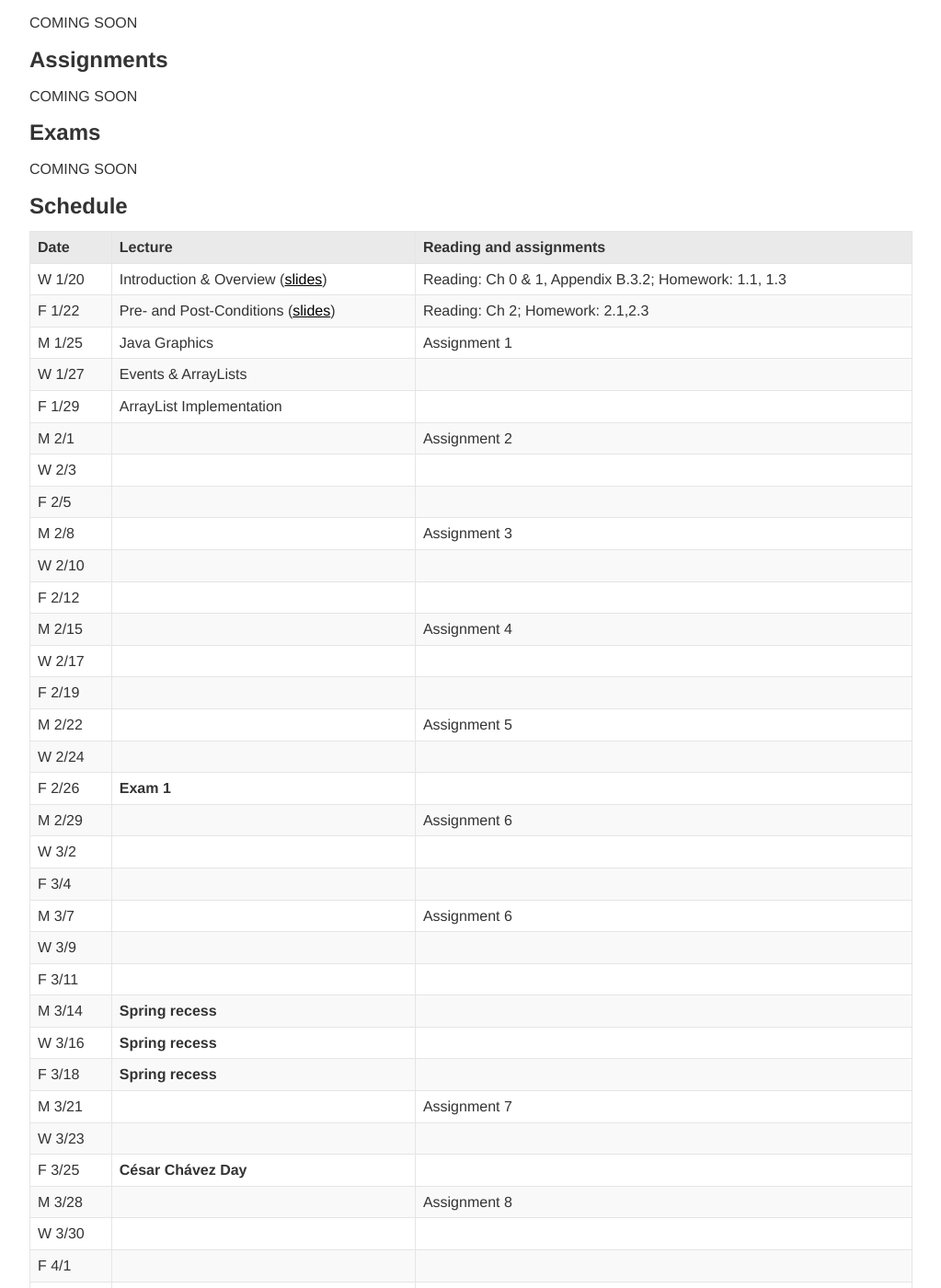
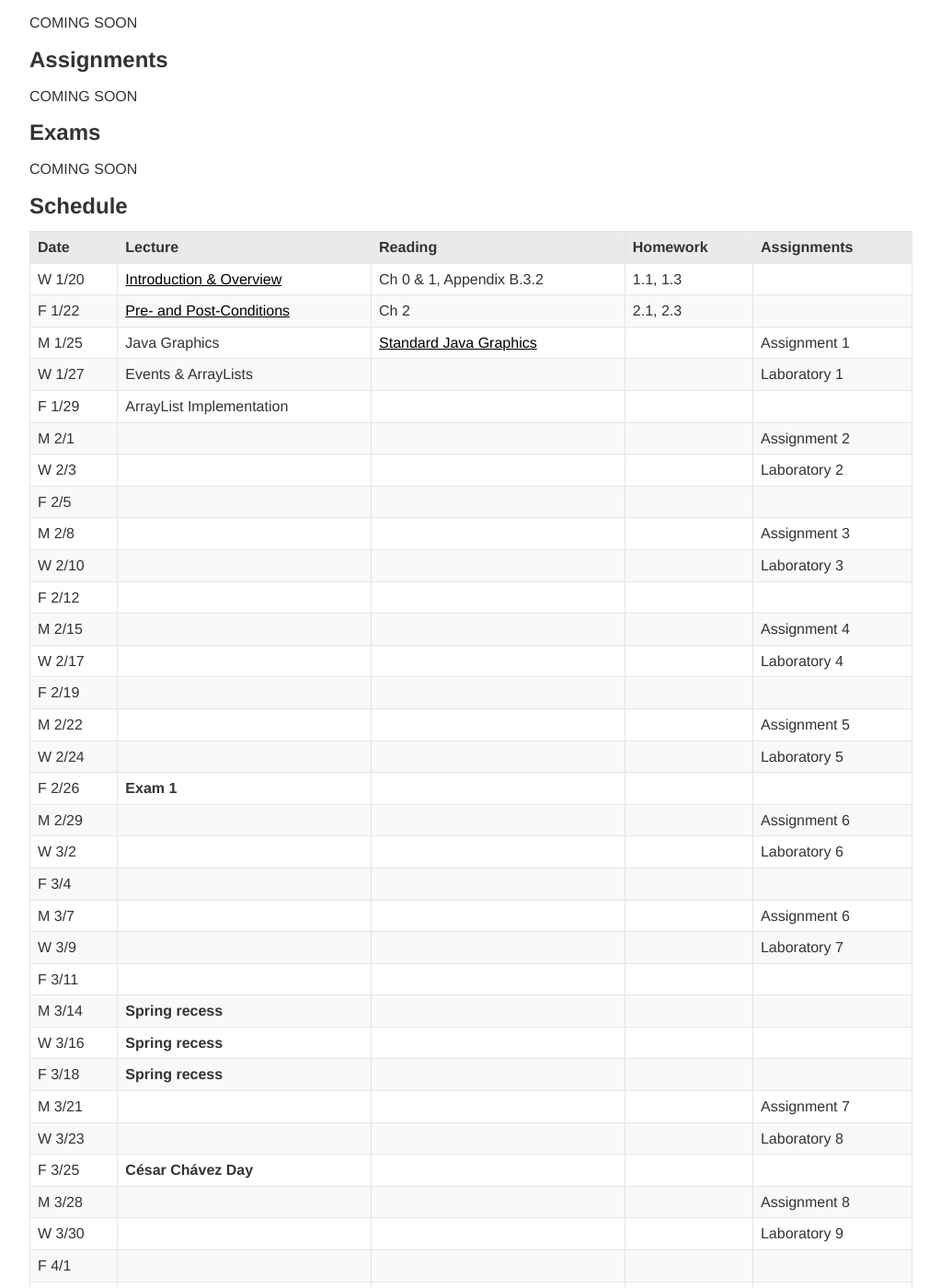
Before and after one commit to jacksonjw12/mbannister.github.io, a Jekyll site: the page built from _teaching/62-s16/index.md, in a window 1280 px wide and 1400 px high, scrolled down 1484 px. Shown: the whole window at 92% size, without its empty margins (128-1151 px from the left). Built offline with Jekyll 4.4.1, drawn with Linux system fonts in a browser that asks for light colours; formulas are drawn with MathJax 3; some of the changed text lies outside the part shown.

Commit message:
Update 62 schedule

```diff
--- a/_teaching/62-s16/index.md
+++ b/_teaching/62-s16/index.md
@@ -80,51 +80,51 @@ COMING SOON
 
 ## Schedule
 
-Date|Lecture|Reading and assignments
-----|-------|-------
-W 1/20 | Introduction & Overview ([slides](Lecture1.pdf)) | Reading: Ch 0 & 1, Appendix B.3.2;  Homework:	1.1, 1.3 <!-- Week 0 -->
-F 1/22 | Pre- and Post-Conditions ([slides](Lecture2.pdf)) | Reading: Ch 2;  Homework: 2.1,2.3
-M 1/25 | Java Graphics | Assignment 1 <!-- Week 1 -->
-W 1/27 | Events & ArrayLists |
+Date|Lecture|Reading|Homework|Assignments
+----|-------|-------|--------|-----------
+W 1/20 | [Introduction & Overview](Lecture1.pdf) | Ch 0 & 1, Appendix B.3.2 |	1.1, 1.3 <!-- Week 0 -->
+F 1/22 | [Pre- and Post-Conditions](Lecture2.pdf) | Ch 2 | 2.1, 2.3
+M 1/25 | Java Graphics |[Standard Java Graphics](http://www.cs.pomona.edu/~kim/CSC062F15/handouts/StdGraphics/StdJavaGraphics.html) | | Assignment 1 <!-- Week 1 -->
+W 1/27 | Events & ArrayLists | | | Laboratory 1
 F 1/29 | ArrayList Implementation |
-M 2/1  | | Assignment 2 <!-- Week 2 -->
-W 2/3  | |
+M 2/1  | | | | Assignment 2 <!-- Week 2 -->
+W 2/3  | | | | Laboratory 2
 F 2/5  | |
-M 2/8  | | Assignment 3 <!-- Week 3 -->
-W 2/10 | |
+M 2/8  | | | | Assignment 3 <!-- Week 3 -->
+W 2/10 | | | | Laboratory 3
 F 2/12 | |
-M 2/15 | | Assignment 4 <!-- Week 4 -->
-W 2/17 | |
+M 2/15 | | | | Assignment 4 <!-- Week 4 -->
+W 2/17 | | | | Laboratory 4
 F 2/19 | |
-M 2/22 | | Assignment 5 <!-- Week 5 -->
-W 2/24 | | <!-- Lecture 15 -->
+M 2/22 | | | | Assignment 5 <!-- Week 5 -->
+W 2/24 | | | | Laboratory 5 <!-- Lecture 15 -->
 F 2/26 | __Exam 1__ |
-M 2/29 | | Assignment 6 <!-- Week 6 -->
-W 3/2  | | <!-- Send out low grade notifications -->
+M 2/29 | | | | Assignment 6 <!-- Week 6 -->
+W 3/2  | | | | Laboratory 6 <!-- Send out low grade notifications -->
 F 3/4  | |
-M 3/7  | | Assignment 6 <!-- Week 7 -->
-W 3/9  | | <!-- Mar 10: last day to drop -->
+M 3/7  | | | | Assignment 6 <!-- Week 7 -->
+W 3/9  | | | | Laboratory 7 <!-- Mar 10: last day to drop -->
 F 3/11 | |
 M 3/14 | __Spring recess__ |
 W 3/16 | __Spring recess__ |
 F 3/18 | __Spring recess__ |
-M 3/21 | | Assignment 7 <!-- Week 8 -->
-W 3/23 | |
+M 3/21 | | | | Assignment 7 <!-- Week 8 -->
+W 3/23 | | | | Laboratory 8
 F 3/25 | __César Chávez Day__ |
-M 3/28 | | Assignment 8 <!-- Week 9 -->
-W 3/30 | |
+M 3/28 | | | | Assignment 8 <!-- Week 9 -->
+W 3/30 | | | | Laboratory 9
 F 4/1  | |
-M 4/4  | | Assignment 9 <!-- Week 10 -->
-W 4/6  | |
+M 4/4  | | | | Assignment 9 <!-- Week 10 -->
+W 4/6  | | | | Laboratory 10
 F 4/8  | |
-M 4/11 | | Assignment 10 <!-- Week 11 -->
-W 4/13 | |
+M 4/11 | | | | Assignment 10 <!-- Week 11 -->
+W 4/13 | | | | Laboratory 11
 F 4/15 | | <!-- Lecture 15 + 17 = 32 -->
-M 4/18 | __Exam 2__ | Assignment 10 <!-- Week 12 -->
-W 4/20 | |
+M 4/18 | __Exam 2__ | | | Assignment 10 <!-- Week 12 -->
+W 4/20 | | | | Laboratory 12
 F 4/22 | |
-M 4/25 | | Assignment 12 <!-- Week 13 -->
-W 4/27 | |
+M 4/25 | | | | Assignment 12 <!-- Week 13 -->
+W 4/27 | | | | Laboratory 13
 F 4/29 | |
 M 5/2  | | <!-- Week 14 -->
 W 5/4  | | <!-- Lecture 32 + 7 = 39 -->
```
